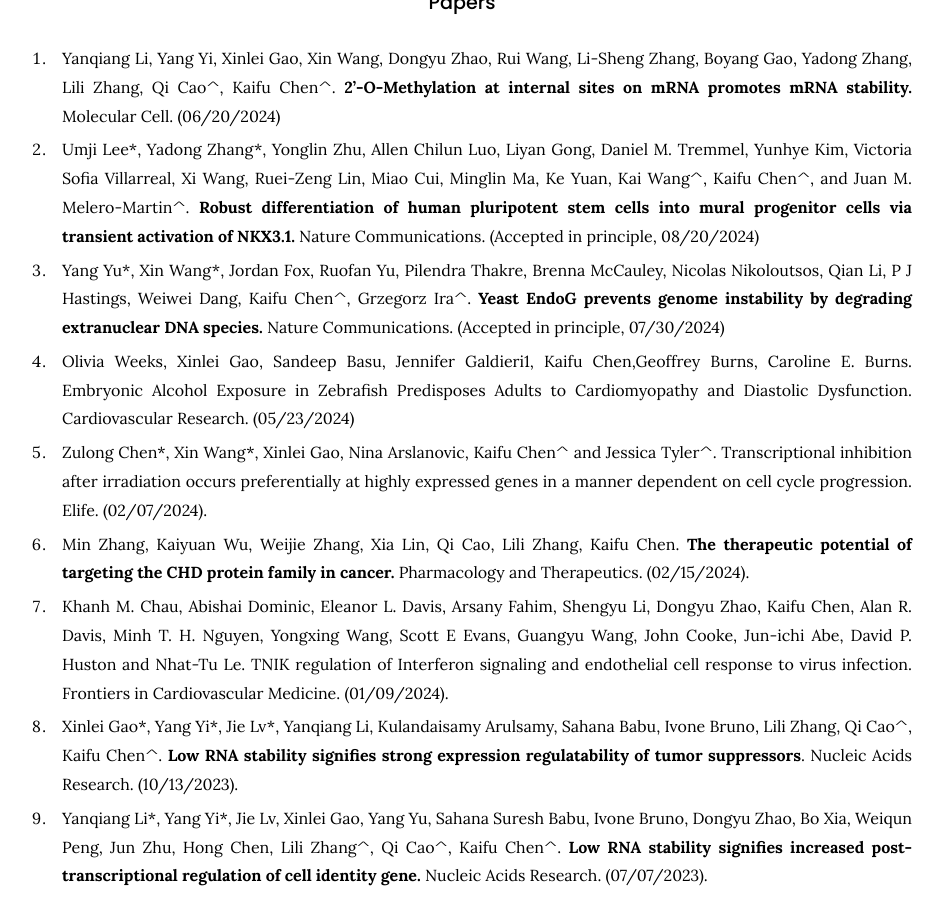
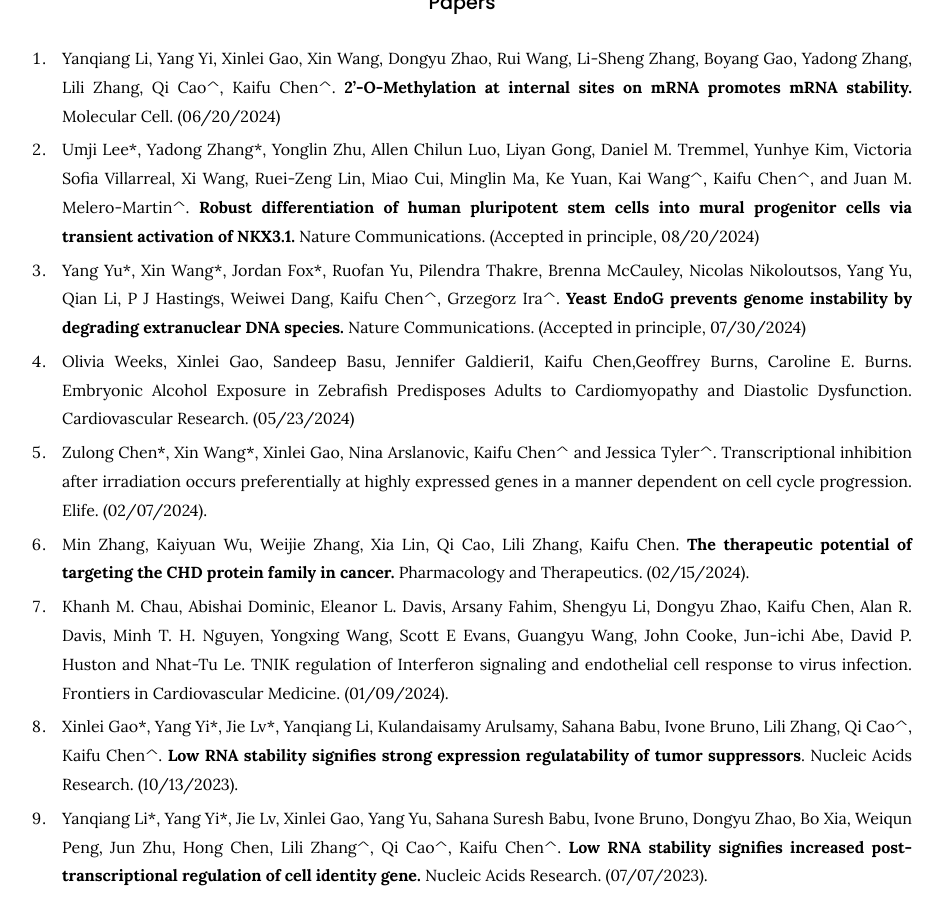
Before and after one commit to kaifuchenlab/kaifuchenlab.github.io, a Jekyll site: the page built from 3.publication/index.md, in a window 1280 px wide and 900 px high, scrolled down 583 px. Shown: the whole window, without its empty margins (178-1122 px from the left). Built offline with Jekyll 4.4.1, drawn with Linux system fonts in a browser that asks for light colours.

Commit message:
Update index.md

```diff
--- a/3.publication/index.md
+++ b/3.publication/index.md
@@ -25,7 +25,7 @@ Molecular Cell. (06/20/2024)
 86. Umji Lee\*, Yadong Zhang\*, Yonglin Zhu, Allen Chilun Luo, Liyan Gong, Daniel M. Tremmel, Yunhye Kim, Victoria Sofia Villarreal, Xi Wang, Ruei-Zeng Lin, Miao Cui, Minglin Ma, Ke Yuan, Kai Wang^, Kaifu Chen^, and Juan M. Melero-Martin^. **Robust differentiation of human pluripotent stem cells into mural progenitor cells via transient activation of NKX3.1.**
 Nature Communications. (Accepted in principle, 08/20/2024)
 
-85. Yang Yu\*, Xin Wang\*, Jordan Fox, Ruofan Yu, Pilendra Thakre, Brenna McCauley, Nicolas Nikoloutsos, Qian Li, P J Hastings, Weiwei Dang, Kaifu Chen^, Grzegorz Ira^. **Yeast EndoG prevents genome instability by degrading extranuclear DNA species.**
+85. Yang Yu\*, Xin Wang\*, Jordan Fox\*, Ruofan Yu, Pilendra Thakre, Brenna McCauley, Nicolas Nikoloutsos, Yang Yu, Qian Li, P J Hastings, Weiwei Dang, Kaifu Chen^, Grzegorz Ira^. **Yeast EndoG prevents genome instability by degrading extranuclear DNA species.**
 Nature Communications. (Accepted in principle, 07/30/2024)
 
 84. Olivia Weeks, Xinlei Gao, Sandeep Basu, Jennifer Galdieri1, Kaifu Chen,Geoffrey Burns, Caroline E. Burns. Embryonic Alcohol Exposure in Zebrafish Predisposes Adults to Cardiomyopathy and Diastolic Dysfunction.
```
